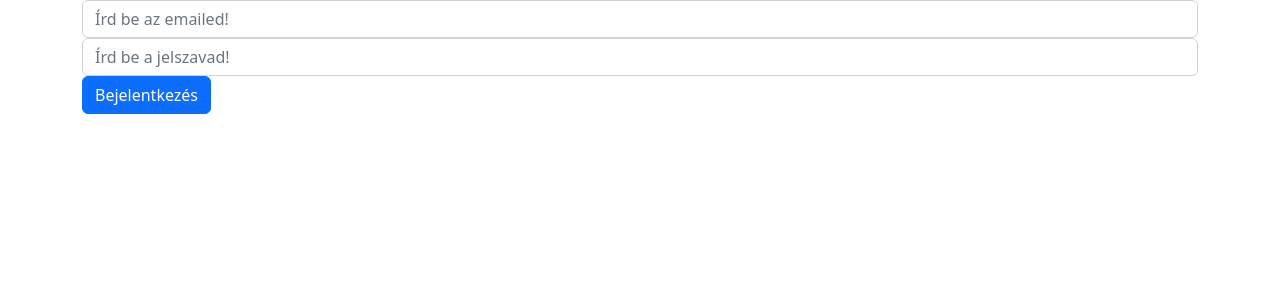
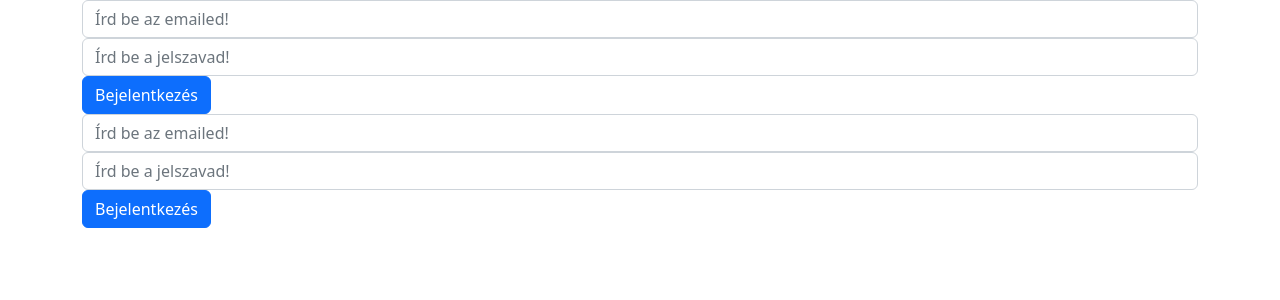
Before and after one commit to sznabi/flight-booking-project, a PHP site: page /login.php in a window 1280 px wide. Shown: the top 300 px of the page. Run offline with PHP 8.4, Linux system fonts and the light colour scheme.

Commit message:
MKÖDIK MÁN????

```diff
--- a/php/login.php
+++ b/php/login.php
@@ -46,5 +46,22 @@
             </div>
         </form>
     </div>
+
+    <!-- próba próba -->
+
+    <div class="container">
+        <form action="login.php" method="post">
+            <div class="form-group">
+                <input type="email" placeholder="Írd be az emailed!" name="email" class="form-control">
+            </div>
+            <div class="form-group">
+                <input type="password" placeholder="Írd be a jelszavad!" name="password" class="form-control">
+            </div>
+            <div class="form-btn">
+                <input type="submit" value="Bejelentkezés" name="login" class="btn btn-primary">
+            </div>
+        </form>
+    </div>
+
 </body>
 </html>
```
